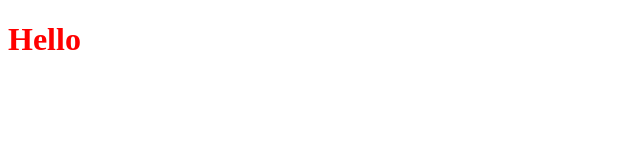
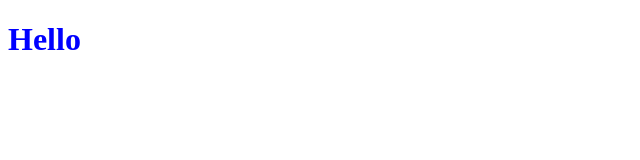
Before and after one commit to NFatxulla/lessonone, a plain HTML site: page index.html in a window 1280 px wide. Shown: the whole page, without its empty margins (0-640 px from the left). Drawn offline with Linux system fonts and the light colour scheme.

Commit message:
O'zgartirdim

```diff
--- a/index.html
+++ b/index.html
@@ -8,6 +8,6 @@
     <link rel="stylesheet" href="./css/main.css">
 </head>
 <body>
-    <h1 style="color: red;">Hello</h1>
+    <h1 style="color: blue;">Hello</h1>
 </body>
 </html>
```
